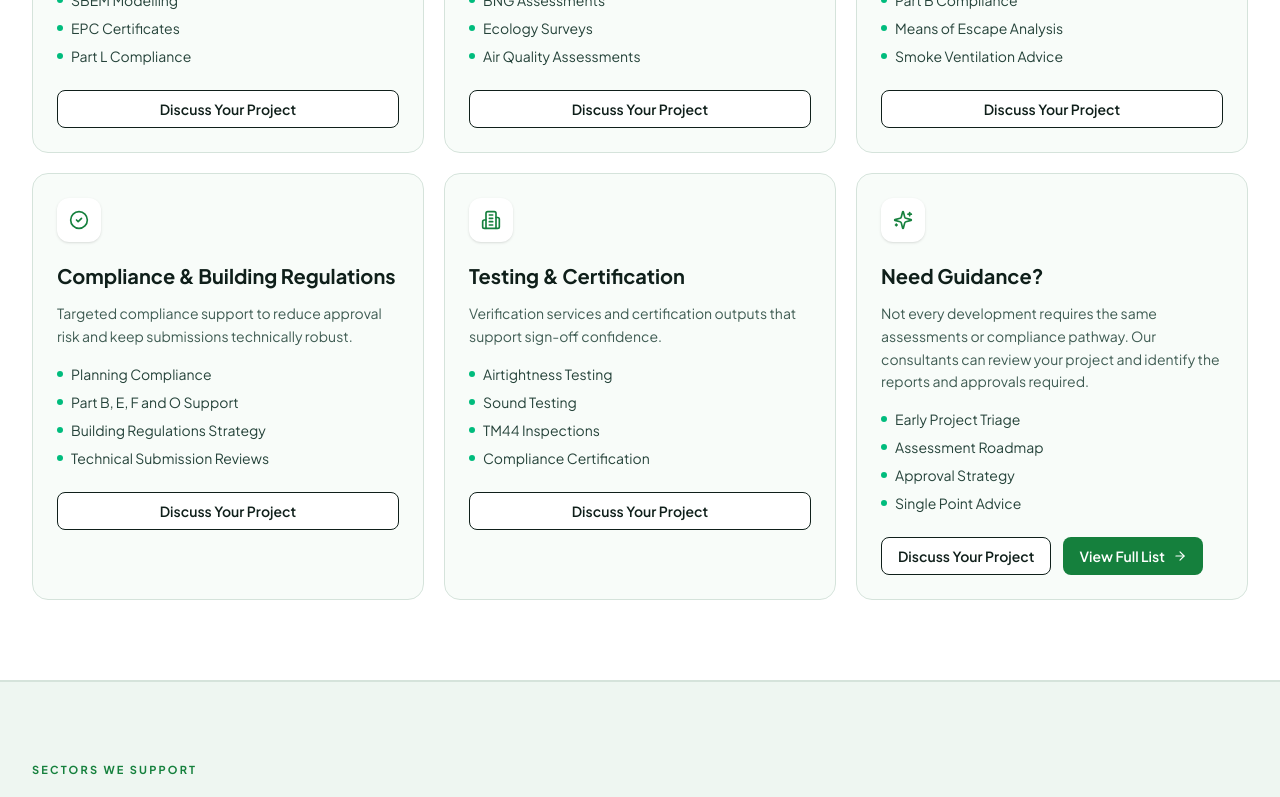
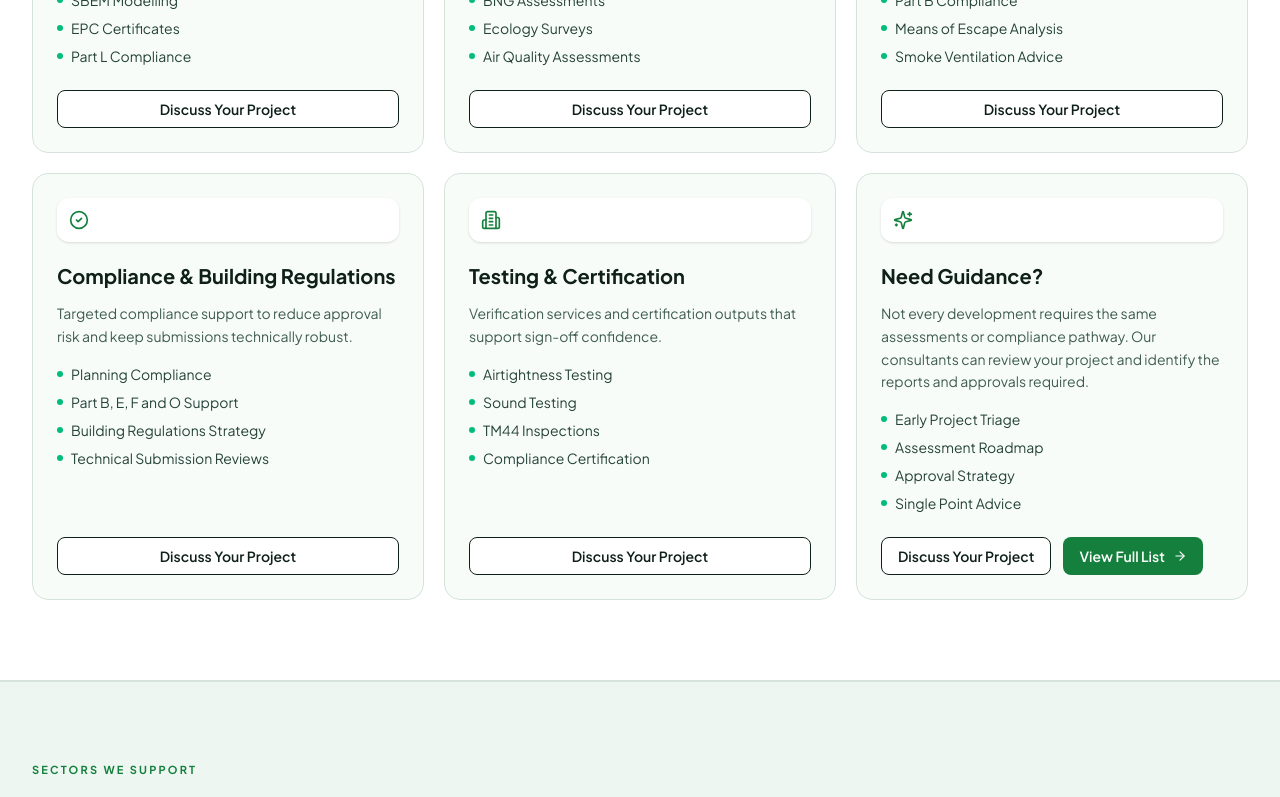
Before and after one commit to Sohaibmeo/GreenWebsite, a React (Vite) app: page / in a window 1280 px wide. Shown: the part 1261-2058 px from the top of the page. Built offline with nearby package versions, Linux system fonts and the light colour scheme.

Commit message:
fix: align service card buttons to bottom for consistent height
- Add flex layout (flex-col) to service cards
- Add flex-1 to content list to push buttons to bottom
- Ensures all buttons align at same height regardless of content length

```diff
--- a/src/app/pages/Home.tsx
+++ b/src/app/pages/Home.tsx
@@ -202,7 +202,7 @@ export function Home() {
               return (
                 <article
                   key={item.title}
-                  className="group snap-card rounded-2xl border border-[var(--line)] bg-[var(--card-soft)] p-6 hover:border-emerald-300"
+                  className="group snap-card flex flex-col rounded-2xl border border-[var(--line)] bg-[var(--card-soft)] p-6 hover:border-emerald-300"
                   style={{ animationDelay: `${index * 80}ms` }}
                 >
                   <div className="mb-5 inline-flex rounded-xl bg-white p-3 text-[var(--brand-600)] shadow-sm">
@@ -210,7 +210,7 @@ export function Home() {
                   </div>
                   <h3 className="font-['Plus_Jakarta_Sans'] text-xl font-bold text-[var(--ink-900)]">{item.title}</h3>
                   <p className="mt-3 text-sm leading-relaxed text-[var(--ink-600)]">{item.description}</p>
-                  <ul className="mt-4 space-y-2">
+                  <ul className="mt-4 flex-1 space-y-2">
                     {item.items.map((serviceLine) => (
                       <li key={serviceLine} className="flex items-center gap-2 text-sm text-[var(--ink-700)]">
                         <span className="h-1.5 w-1.5 rounded-full bg-emerald-500" />
```
